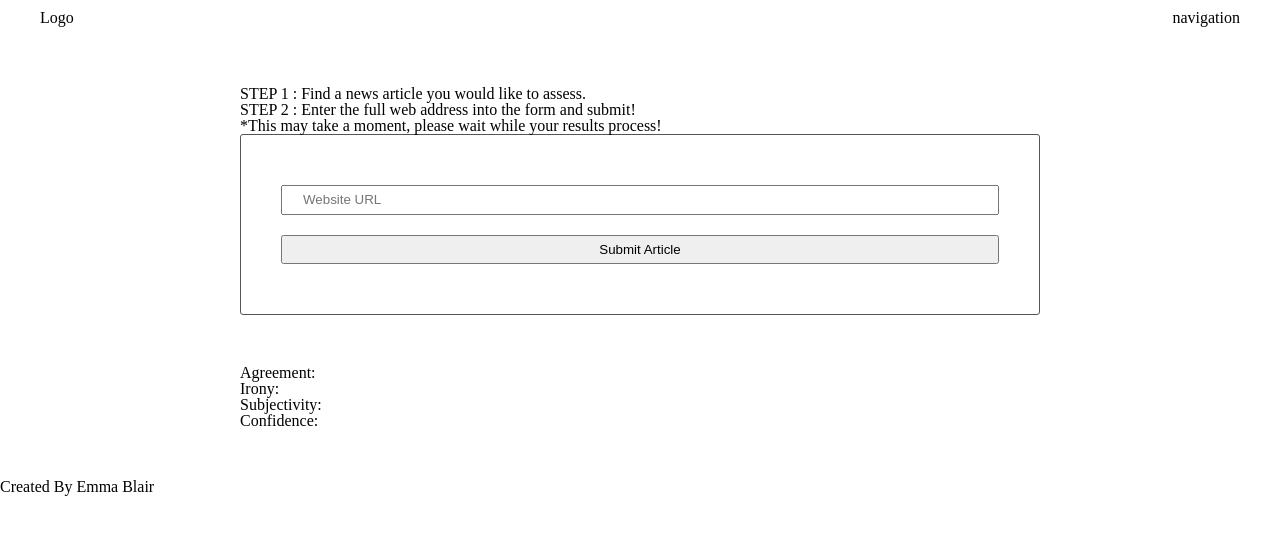
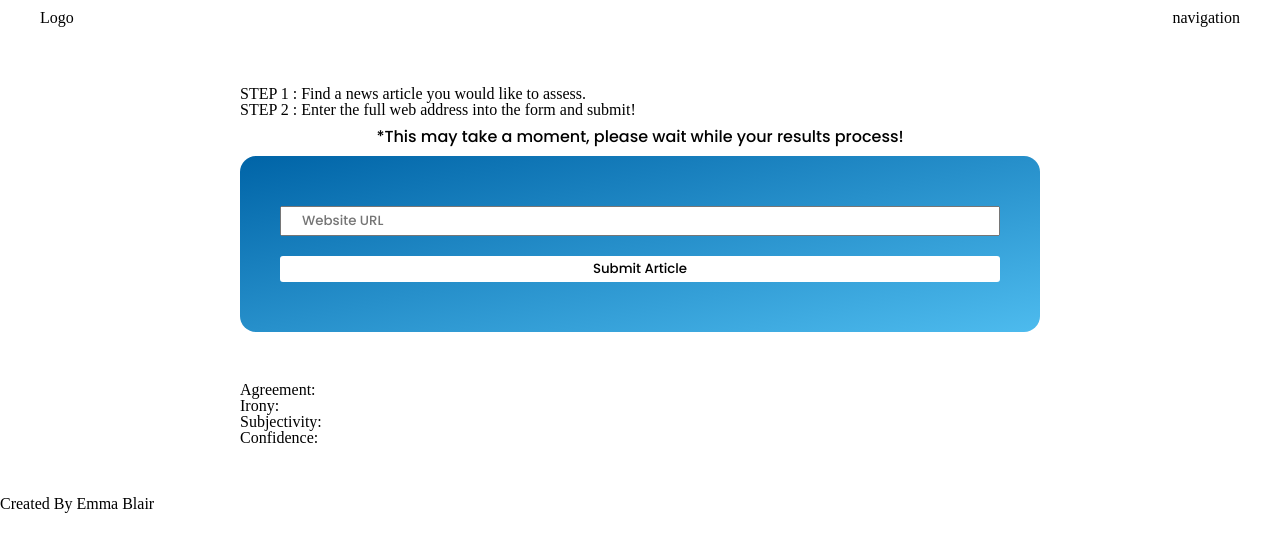
Before and after one commit to emmablair/evaluate-news-nlp, a website built with webpack: page src/client/views/index.html in a window 1280 px wide. Built offline with nearby package versions, Linux system fonts and the light colour scheme.

Commit message:
style form/submit

```diff
--- a/src/client/styles/form.scss
+++ b/src/client/styles/form.scss
@@ -1,7 +1,10 @@
 form {
-    border: 1px solid #545454;
-    border-radius: 3px;
+    border: 1px;
+    border-radius: 1em;
     padding: 40px;
+    // background-color: rgb(13, 158, 255);
+    background-image: linear-gradient(to bottom right, #0064a7, #4dbbee);
+    // background-color: rgb(247, 214, 105);
 }
 
 input {
@@ -9,4 +12,30 @@ input {
     width: 100%;
     line-height: 16px;
     margin: 10px 0;
+    font-family: 'Poppins', sans-serif;
 }
+
+#submit {
+    // background-image: linear-gradient(to bottom right, rgb(147, 212, 255), rgb(0, 109, 182));
+    border: none;
+    background-color: white;
+    border-radius: 3px;
+}
+
+#submit:active {
+    transform: translateY(3px);
+}
+
+#label {
+    text-align: center;
+    font-family: 'Poppins', sans-serif;
+    margin: .7em;
+}
+
+// .bg {
+//     background-image: url('../images/bookFlower.jpg');
+//     background-size: cover;
+//     background-repeat: no-repeat;
+//     background-position: center;
+//     height: 100vh;
+// }
```
